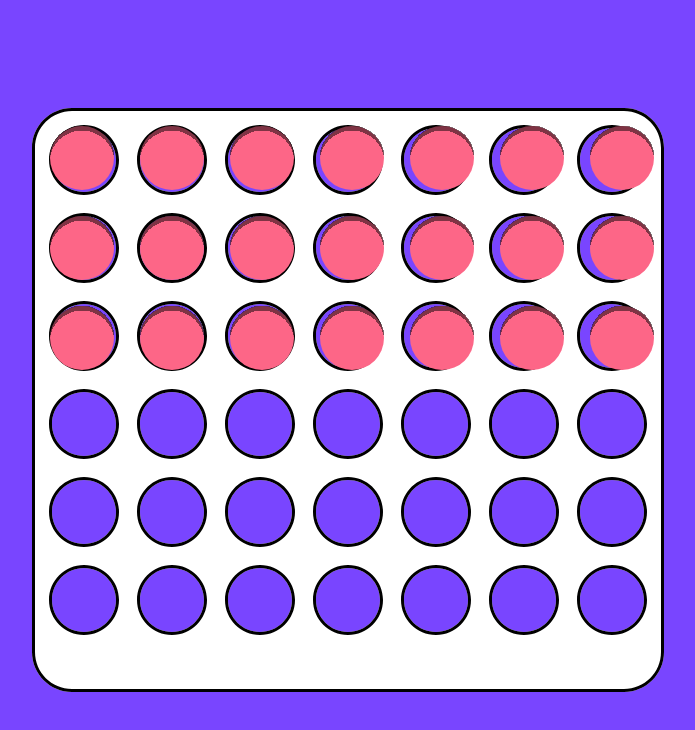
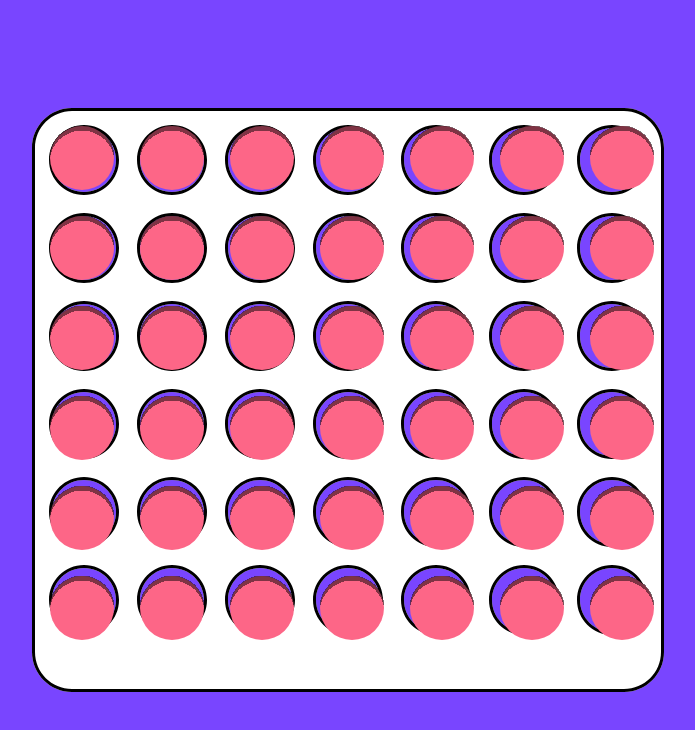
Before and after one commit to NECR0M4NIA/connect-four-game, a plain HTML site: page index.html in a window 1280 px wide. Shown: the whole page, without its empty margins (292-987 px from the left). Drawn offline with Linux system fonts and the light colour scheme.

Commit message:
COMMIT DE CHEZ WISH

```diff
--- a/css/main.css
+++ b/css/main.css
@@ -23,6 +23,8 @@ body {
 .grid-cell {
    position: absolute;
 }
+
+         /* GRID CELLS */
 
 .grid-cell[data-x="0"][data-y="0"] {
    top: 18px;
@@ -104,11 +106,6 @@ body {
    left: 18px;
 }
 
-.grid-cell[data-x="0"][data-y="2"] {
-   top: 198px;
-   left: 18px;
-}
-
 .grid-cell[data-x="1"][data-y="2"] {
    top: 198px;
    left: 108px;
@@ -138,3 +135,108 @@ body {
    top: 198px;
    left: 558px;
 }
+
+.grid-cell[data-x="0"][data-y="3"] {
+   top: 288px;
+   left: 18px;
+}
+
+.grid-cell[data-x="1"][data-y="3"] {
+   top: 288px;
+   left: 108px;
+}
+
+.grid-cell[data-x="2"][data-y="3"] {
+   top: 288px;
+   left: 198px;
+}
+
+.grid-cell[data-x="3"][data-y="3"] {
+   top: 288px;
+   left: 288px;
+}
+
+.grid-cell[data-x="4"][data-y="3"] {
+   top: 288px;
+   left: 378px;
+}
+
+.grid-cell[data-x="5"][data-y="3"] {
+   top: 288px;
+   left: 468px;
+}
+
+.grid-cell[data-x="6"][data-y="3"] {
+   top: 288px;
+   left: 558px;
+}
+
+.grid-cell[data-x="0"][data-y="4"] {
+   top: 378px;
+   left: 18px;
+}
+
+.grid-cell[data-x="1"][data-y="4"] {
+   top: 378px;
+   left: 108px;
+}
+
+.grid-cell[data-x="2"][data-y="4"] {
+   top: 378px;
+   left: 198px;
+}
+
+.grid-cell[data-x="3"][data-y="4"] {
+   top: 378px;
+   left: 288px;
+}
+
+.grid-cell[data-x="4"][data-y="4"] {
+   top: 378px;
+   left: 378px;
+}
+
+.grid-cell[data-x="5"][data-y="4"] {
+   top: 378px;
+   left: 468px;
+}
+
+.grid-cell[data-x="6"][data-y="4"] {
+   top: 378px;
+   left: 558px;
+}
+
+.grid-cell[data-x="0"][data-y="5"] {
+   top: 468px;
+   left: 18px;
+}
+
+.grid-cell[data-x="1"][data-y="5"] {
+   top: 468px;
+   left: 108px;
+}
+
+.grid-cell[data-x="2"][data-y="5"] {
+   top: 468px;
+   left: 198px;
+}
+
+.grid-cell[data-x="3"][data-y="5"] {
+   top: 468px;
+   left: 288px;
+}
+
+.grid-cell[data-x="4"][data-y="5"] {
+   top: 468px;
+   left: 378px;
+}
+
+.grid-cell[data-x="5"][data-y="5"] {
+   top: 468px;
+   left: 468px;
+}
+
+.grid-cell[data-x="6"][data-y="5"] {
+   top: 468px;
+   left: 558px;
+}
--- a/index.html
+++ b/index.html
@@ -101,6 +101,69 @@
             <div class="grid-cell" data-x="6" data-y="2">
                 <img src="./assets/red.svg" alt="">
             </div>
+            <div class="grid-cell" data-x="0" data-y="3">
+                <img src="./assets/red.svg" alt="">
+            </div>
+            <div class="grid-cell" data-x="1" data-y="3">
+                <img src="./assets/red.svg" alt="">
+            </div>
+            <div class="grid-cell" data-x="2" data-y="3">
+                <img src="./assets/red.svg" alt="">
+            </div>
+            <div class="grid-cell" data-x="3" data-y="3">
+                <img src="./assets/red.svg" alt="">
+            </div>
+            <div class="grid-cell" data-x="4" data-y="3">
+                <img src="./assets/red.svg" alt="">
+            </div>
+            <div class="grid-cell" data-x="5" data-y="3">
+                <img src="./assets/red.svg" alt="">
+            </div>
+            <div class="grid-cell" data-x="6" data-y="3">
+                <img src="./assets/red.svg" alt="">
+            </div>
+            <div class="grid-cell" data-x="0" data-y="4">
+                <img src="./assets/red.svg" alt="">
+            </div>
+            <div class="grid-cell" data-x="1" data-y="4">
+                <img src="./assets/red.svg" alt="">
+            </div>
+            <div class="grid-cell" data-x="2" data-y="4">
+                <img src="./assets/red.svg" alt="">
+            </div>
+            <div class="grid-cell" data-x="3" data-y="4">
+                <img src="./assets/red.svg" alt="">
+            </div>
+            <div class="grid-cell" data-x="4" data-y="4">
+                <img src="./assets/red.svg" alt="">
+            </div>
+            <div class="grid-cell" data-x="5" data-y="4">
+                <img src="./assets/red.svg" alt="">
+            </div>
+            <div class="grid-cell" data-x="6" data-y="4">
+                <img src="./assets/red.svg" alt="">
+            </div>
+            <div class="grid-cell" data-x="0" data-y="5">
+                <img src="./assets/red.svg" alt="">
+            </div>
+            <div class="grid-cell" data-x="1" data-y="5">
+                <img src="./assets/red.svg" alt="">
+            </div>
+            <div class="grid-cell" data-x="2" data-y="5">
+                <img src="./assets/red.svg" alt="">
+            </div>
+            <div class="grid-cell" data-x="3" data-y="5">
+                <img src="./assets/red.svg" alt="">
+            </div>
+            <div class="grid-cell" data-x="4" data-y="5">
+                <img src="./assets/red.svg" alt="">
+            </div>
+            <div class="grid-cell" data-x="5" data-y="5">
+                <img src="./assets/red.svg" alt="">
+            </div>
+            <div class="grid-cell" data-x="6" data-y="5">
+                <img src="./assets/red.svg" alt="">
+            </div>
         </div>
     </main>
 
@@ -108,3 +171,6 @@
 </body>
 
 </html>
+
+<caca>
+</caca>
--- a/js/app.js
+++ b/js/app.js
@@ -1,7 +1,10 @@
 const $gridCells = document.querySelectorAll(".grid-cell")
 
 let gameBoard = [
-    []
+    [0, 1, 2, 3, 4, 5],
+    [6, 7, 8, 9, 10, 11],
+    [12, 13, 14, 15, 16, 17],
+    [18, 19, 20, 21, 22, 23],
 ]
 
 $gridCells.forEach(function($gridCell) {
```
